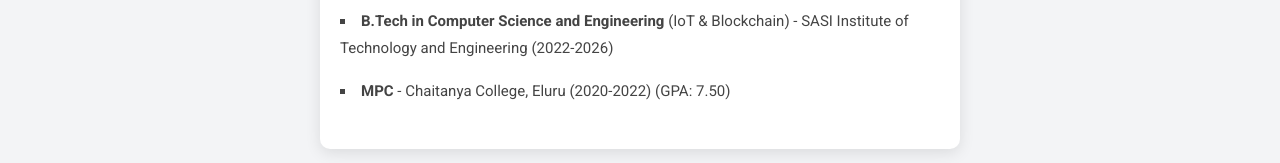
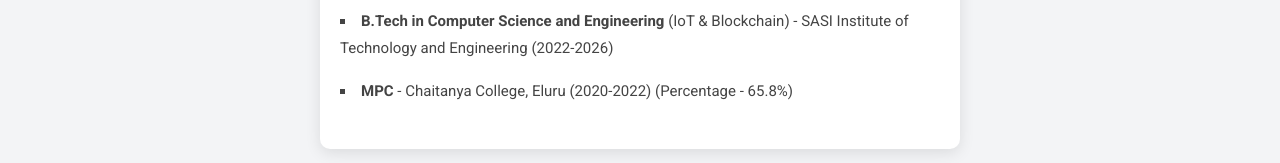
Before and after one commit to KattaJahnavi/portfolio, a plain HTML site: page index.html in a window 1280 px wide. Shown: the part 735-898 px from the top of the page. Drawn offline with Linux system fonts and the light colour scheme.

Commit message:
Update index.html

```diff
--- a/index.html
+++ b/index.html
@@ -46,7 +46,7 @@
         <h2>Education</h2>
         <ul>
             <li><strong>B.Tech in Computer Science and Engineering</strong> (IoT & Blockchain) - SASI Institute of Technology and Engineering (2022-2026)</li>
-            <li><strong>MPC</strong> - Chaitanya College, Eluru (2020-2022) (GPA: 7.50)</li>
+            <li><strong>MPC</strong> - Chaitanya College, Eluru (2020-2022) (Percentage - 65.8%)</li>
         </ul>
     </section>
 
```
